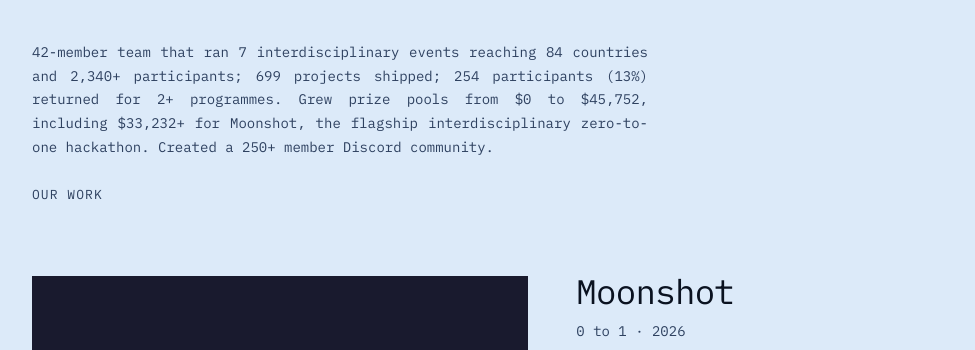
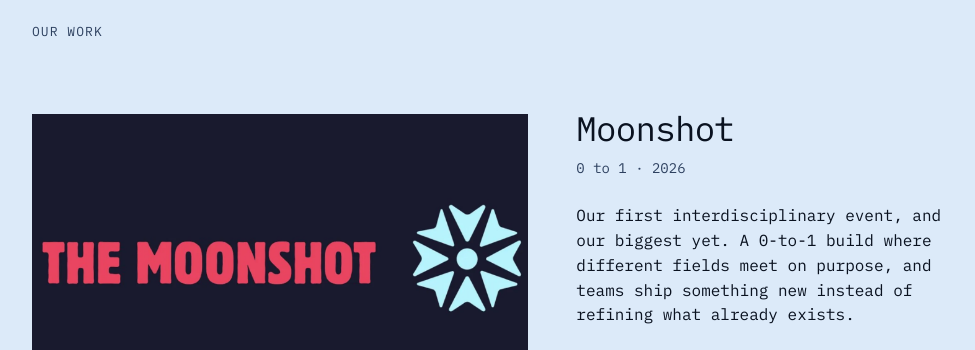
Before and after one commit to arnavd371/Aethra, a plain HTML site: page index.html in a window 1280 px wide. Shown: the part 733-1083 px from the top of the page, without its empty margins (152-1127 px from the left). Drawn offline with nearby package versions, Linux system fonts and the light colour scheme.

Commit message:
Remove impact summary paragraph from homepage
Co-Authored-By: Claude Sonnet 5.5 <noreply@anthropic.com>

```diff
--- a/index.html
+++ b/index.html
@@ -24,7 +24,7 @@
   <link rel="preconnect" href="https://fonts.googleapis.com" />
   <link rel="preconnect" href="https://fonts.gstatic.com" crossorigin />
   <link href="https://fonts.googleapis.com/css2?family=IBM+Plex+Mono:ital,wght@0,300;0,400;0,500;0,600;0,700;1,400&display=swap" rel="stylesheet" />
-  <link rel="stylesheet" href="style.css?v=20261103f" />
+  <link rel="stylesheet" href="style.css?v=20261114a" />
   <script type="application/ld+json">
   {
     "@context": "https://schema.org",
@@ -91,7 +91,6 @@
         <span class="impact-key">Prizes raised</span>
       </div>
     </div>
-    <p class="impact-summary">42-member team that ran 7 interdisciplinary events reaching 84 countries and 2,340+ participants; 699 projects shipped; 254 participants (13%) returned for 2+ programmes. Grew prize pools from $0 to $45,752, including $33,232+ for Moonshot, the flagship interdisciplinary zero-to-one hackathon. Created a 250+ member Discord community.</p>
   </div>
 </div>
 
--- a/style.css
+++ b/style.css
@@ -160,13 +160,6 @@ a { color: inherit; text-decoration: none; }
   font-size: var(--text-sm);
   color: var(--ink-soft);
   letter-spacing: .02em;
-}
-.impact-summary {
-  max-width: 44em;
-  margin: 44px 0 0;
-  font-size: var(--text-sm);
-  line-height: 1.7;
-  color: var(--ink-soft);
 }
 @media (max-width: 860px) {
   .impact-strip { grid-template-columns: repeat(3, minmax(0, 1fr)); gap: 28px 16px; }
```
